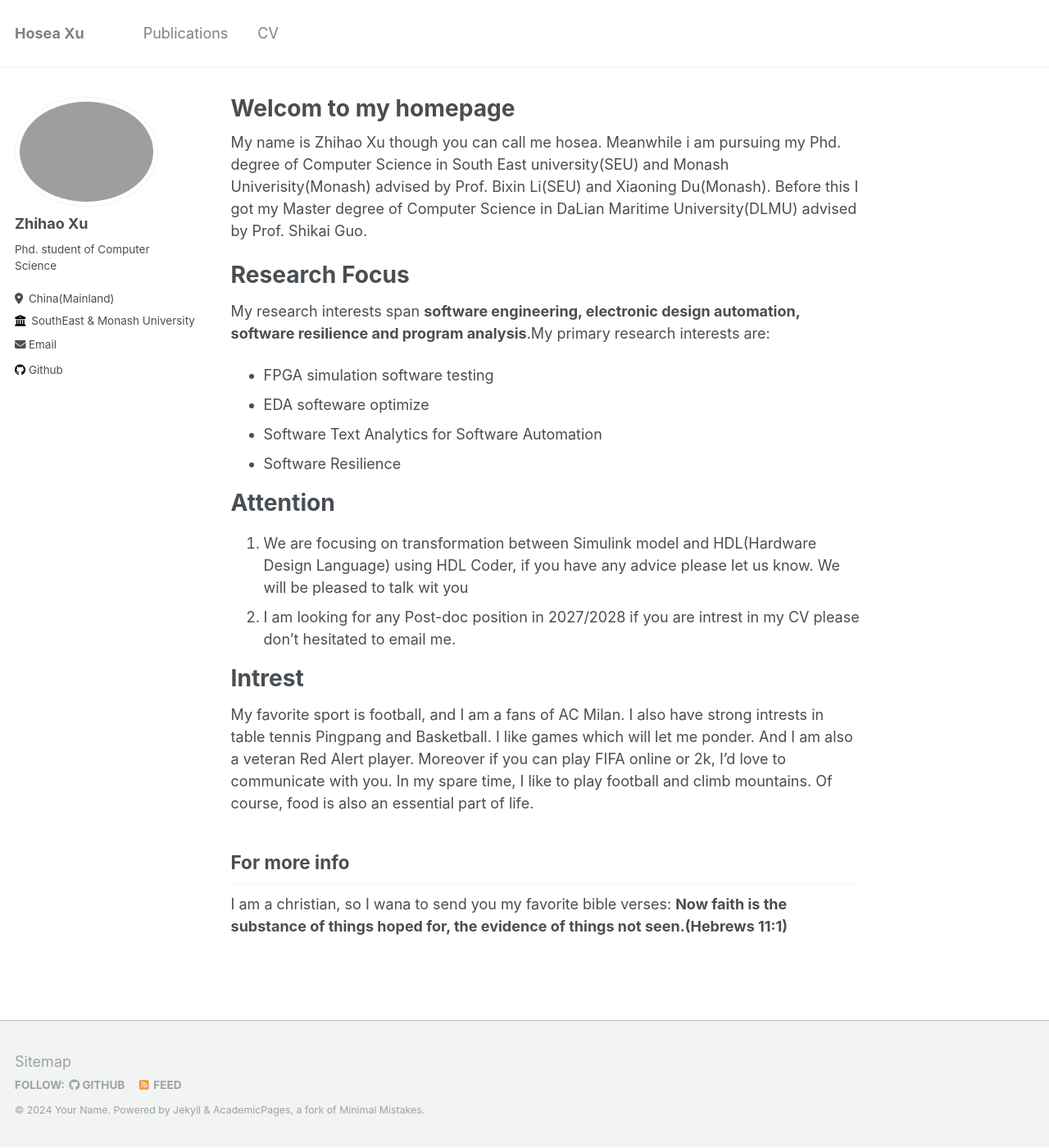
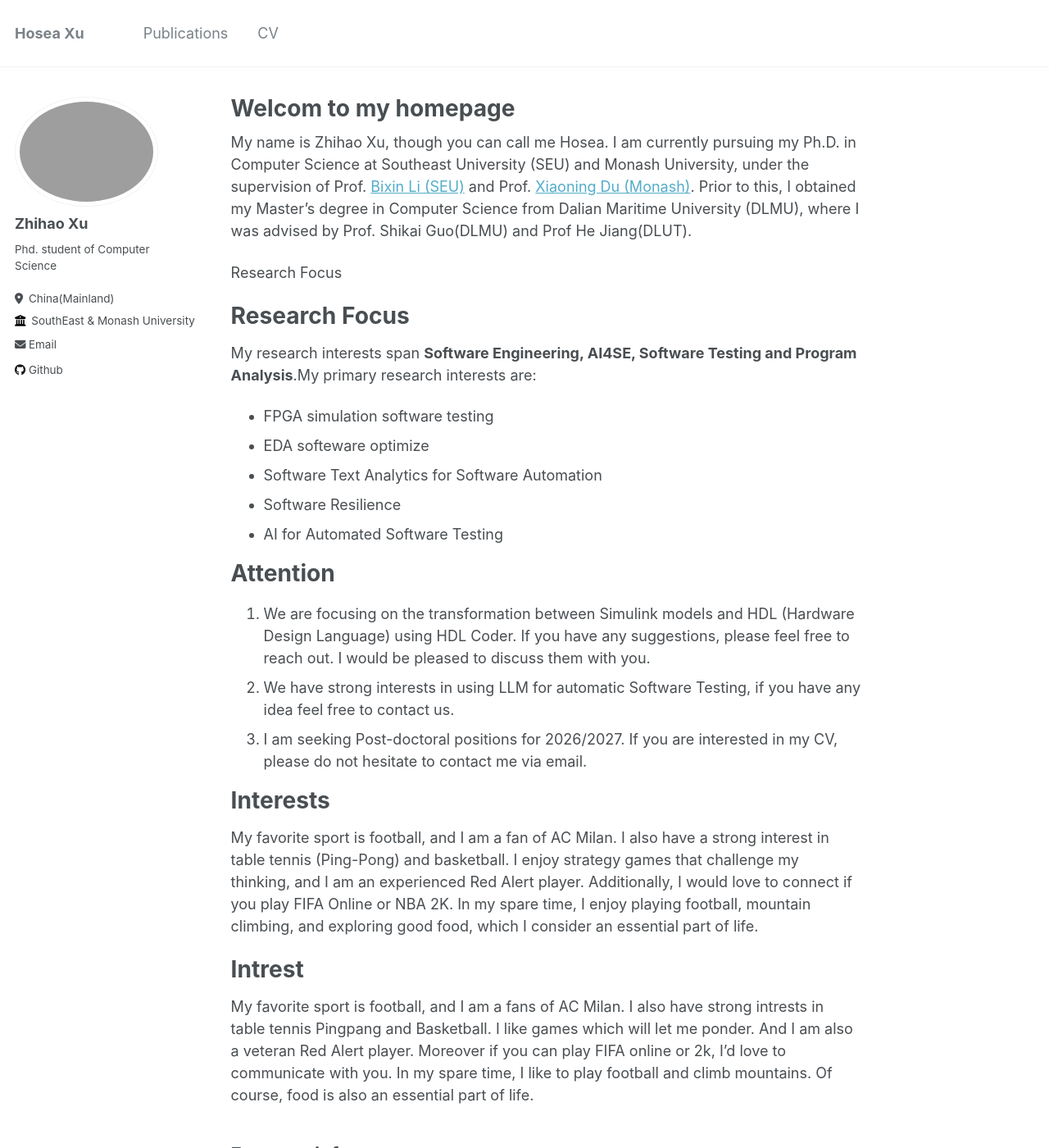
Before and after one commit to cemery123/cemery123.github.io, a Jekyll site: the page built from _pages/about.md, in a window 1280 px wide and 1400 px high. Shown: the whole window at 82% size. Built offline with Jekyll 4.4.1, drawn with Linux system fonts in a browser that asks for light colours.

Commit message:
Update about.md

```diff
--- a/_pages/about.md
+++ b/_pages/about.md
@@ -7,21 +7,29 @@ redirect_from:
   - /about.html
 ---
 
-My name is Zhihao Xu though you can call me hosea. Meanwhile i am pursuing my Phd. degree of Computer Science in South East university(SEU) and Monash Univerisity(Monash) advised by Prof. Bixin Li(SEU) and Xiaoning Du(Monash). Before this I got my Master degree of Computer Science in DaLian Maritime University(DLMU) advised by Prof. Shikai Guo.
+My name is Zhihao Xu, though you can call me Hosea. I am currently pursuing my Ph.D. in Computer Science at Southeast University (SEU) and Monash University, under the supervision of Prof. [Bixin Li (SEU)](https://cse.seu.edu.cn/_s191/2019/0102/c23024a257033/page.psp) and Prof. [Xiaoning Du (Monash)](https://xiaoningdu.github.io/). Prior to this, I obtained my Master’s degree in Computer Science from Dalian Maritime University (DLMU), where I was advised by Prof. Shikai Guo(DLMU) and Prof He Jiang(DLUT).
+
+Research Focus
 
 Research Focus
 ======
-My research interests span __software engineering, electronic design automation, software resilience and program analysis__.My primary research interests are:
+My research interests span __Software Engineering, AI4SE, Software Testing and Program Analysis__.My primary research interests are:
 
  - FPGA simulation software testing
  - EDA softeware optimize
  - Software Text Analytics for Software Automation
  - Software Resilience
+ - AI for Automated Software Testing
 
 Attention
 ======
-1. We are focusing on transformation between Simulink model and HDL(Hardware Design Language) using HDL Coder, if you have any advice please let us know. We will be pleased to talk wit you
-2. I am looking for any Post-doc position in 2027/2028 if you are intrest in my CV please don't hesitated to email me.
+1. We are focusing on the transformation between Simulink models and HDL (Hardware Design Language) using HDL Coder. If you have any suggestions, please feel free to reach out. I would be pleased to discuss them with you.
+2. We have strong interests in using LLM for automatic Software Testing, if you have any idea feel free to contact us.
+3. I am seeking Post-doctoral positions for 2026/2027. If you are interested in my CV, please do not hesitate to contact me via email.
+
+Interests
+======
+My favorite sport is football, and I am a fan of AC Milan. I also have a strong interest in table tennis (Ping-Pong) and basketball. I enjoy strategy games that challenge my thinking, and I am an experienced Red Alert player. Additionally, I would love to connect if you play FIFA Online or NBA 2K. In my spare time, I enjoy playing football, mountain climbing, and exploring good food, which I consider an essential part of life.
 
 Intrest
 ======
```
